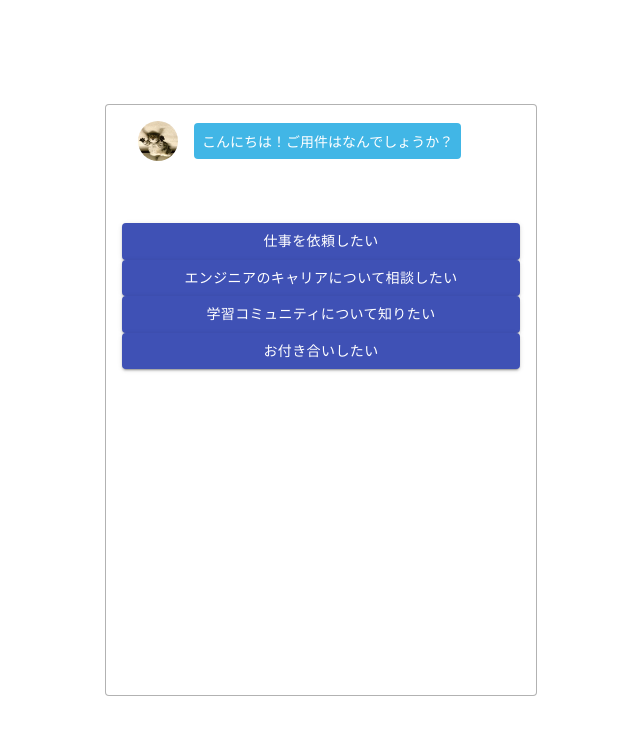
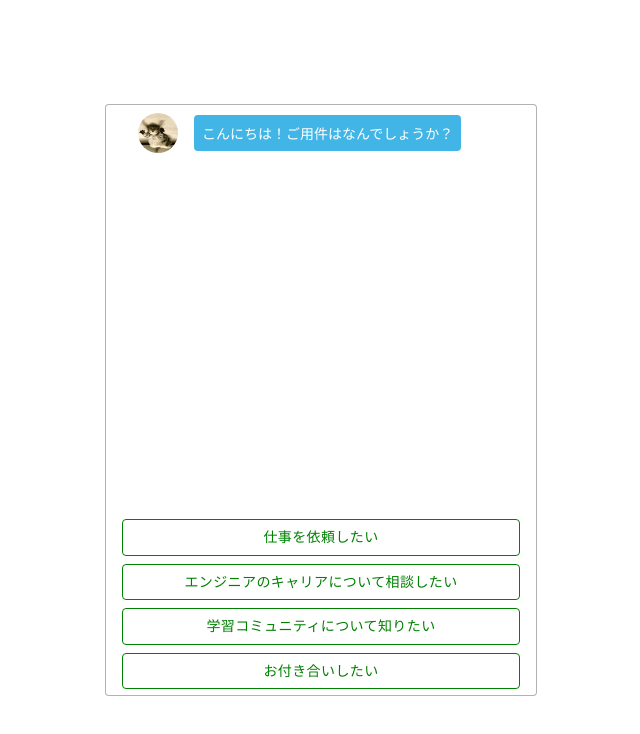
Before and after one commit to mitubakuro/react-chatbot-sample, a React (Create React App) app: page / in a window 1280 px wide. Shown: the top 734 px of the page, without its empty margins (319-959 px from the left). Built offline with nearby package versions, Linux system fonts and the light colour scheme.

Commit message:
Hook APIでCSSを追記

```diff
--- a/package.json
+++ b/package.json
@@ -5,6 +5,7 @@
   "dependencies": {
     "@material-ui/core": "^4.11.0",
     "@material-ui/icons": "^4.9.1",
+    "@material-ui/styles": "^4.10.0",
     "@material-ui/system": "^4.9.14",
     "@testing-library/jest-dom": "^4.2.4",
     "@testing-library/react": "^9.3.2",
--- a/src/components/Answer.jsx
+++ b/src/components/Answer.jsx
@@ -1,18 +1,28 @@
 import React from 'react'
-import { makeStyles } from '@material-ui/core/styles';
+import { makeStyles, createStyles } from '@material-ui/core/styles';
 import Button from '@material-ui/core/Button';
 
-const useStyles = makeStyles((theme) => ({
-  root: {
-
-  },
-}));
+const useStyles = makeStyles(() => (
+  createStyles({
+    "button":{
+      borderColor: "green",
+      color: "green",
+      fontWight: "600",
+      marginBottom: "8px",
+      "&:hover": {
+        backgroundColor: "green",
+        color: "white"
+      }
+    }
+  })
+));
 
 const Answer =(props)=>{
-  // const classes = useStyles();
+  const classes = useStyles();
 
   return(
-    <Button variant="contained" color="primary" onClick={()=>props.select(props.content ,props.nextId)}>
+    <Button className={classes.button}
+      variant="outlined" onClick={()=>props.select(props.content ,props.nextId)}>
       {props.content}
     </Button>
   )
--- a/src/components/Chats.jsx
+++ b/src/components/Chats.jsx
@@ -1,22 +1,26 @@
 import React from 'react'
-import { makeStyles } from '@material-ui/core/styles';
+import { makeStyles, createStyles } from '@material-ui/core/styles';
 import List from '@material-ui/core/List';
 import {Chat} from './index'
 
 
-const useStyles = makeStyles((theme) => ({
-  root: {
-    width: '100%',
-    maxWidth: '36ch',
-    backgroundColor: theme.palette.background.paper,
-  },
-}));
+const useStyles = makeStyles(() => (
+  createStyles({
+    "chats":{
+      height: 400,
+      padding: "0",
+      overflow: "auto",
+
+    }
+  })
+
+));
 
 const Chats = (props)=>{
   const classes = useStyles();
 
   return(
-    <List className={classes.root}>
+    <List className={classes.chats}>
       {props.chats.map((chat, index)=>{
         return <Chat text={chat.text} type={chat.type} key={index.toString()} />
       })}
```
